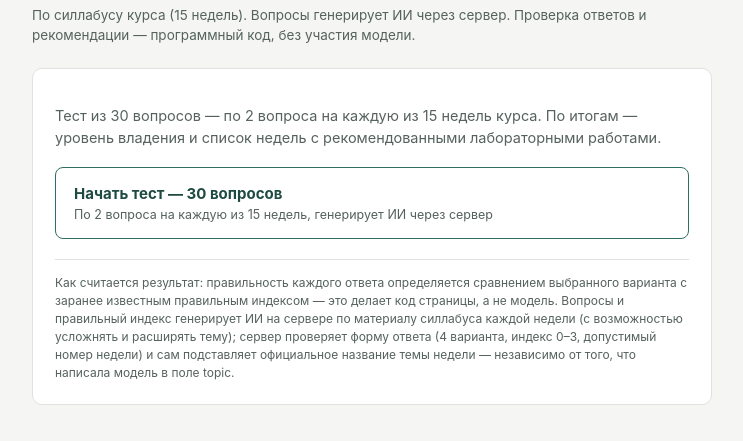
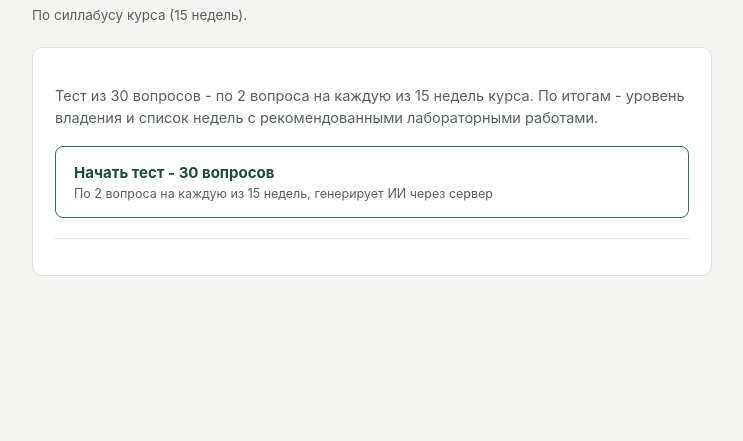
Before and after one commit to ramazanovavs/ict-quiz-backend, a website: page index.html in a window 1280 px wide. Shown: the part 57-498 px from the top of the page, without its empty margins (268-1011 px from the left). Drawn offline with Linux system fonts and the light colour scheme.

Commit message:
Update index.html

```diff
--- a/index.html
+++ b/index.html
@@ -153,19 +153,18 @@
 
   <header class="top">
     <h1>Тест уровня владения ИКТ</h1>
-    <p>По силлабусу курса (15 недель). Вопросы генерирует ИИ через сервер. Проверка ответов и рекомендации — программный код, без участия модели.</p>
+    <p>По силлабусу курса (15 недель). </p>
   </header>
 
   <section id="view-start" class="card">
-    <p class="start-lead">Тест из 30 вопросов — по 2 вопроса на каждую из 15 недель курса. По итогам — уровень владения и список недель с рекомендованными лабораторными работами.</p>
+    <p class="start-lead">Тест из 30 вопросов - по 2 вопроса на каждую из 15 недель курса. По итогам - уровень владения и список недель с рекомендованными лабораторными работами.</p>
 
     <button class="mode-btn primary" id="btn-full">
-      <b>Начать тест — 30 вопросов</b>
+      <b>Начать тест - 30 вопросов</b>
       <span>По 2 вопроса на каждую из 15 недель, генерирует ИИ через сервер</span>
     </button>
 
     <div class="method-note">
-      Как считается результат: правильность каждого ответа определяется сравнением выбранного варианта с заранее известным правильным индексом — это делает код страницы, а не модель. Вопросы и правильный индекс генерирует ИИ на сервере по материалу силлабуса каждой недели (с возможностью усложнять и расширять тему); сервер проверяет форму ответа (4 варианта, индекс 0–3, допустимый номер недели) и сам подставляет официальное название темы недели — независимо от того, что написала модель в поле topic.
     </div>
   </section>
 
```
